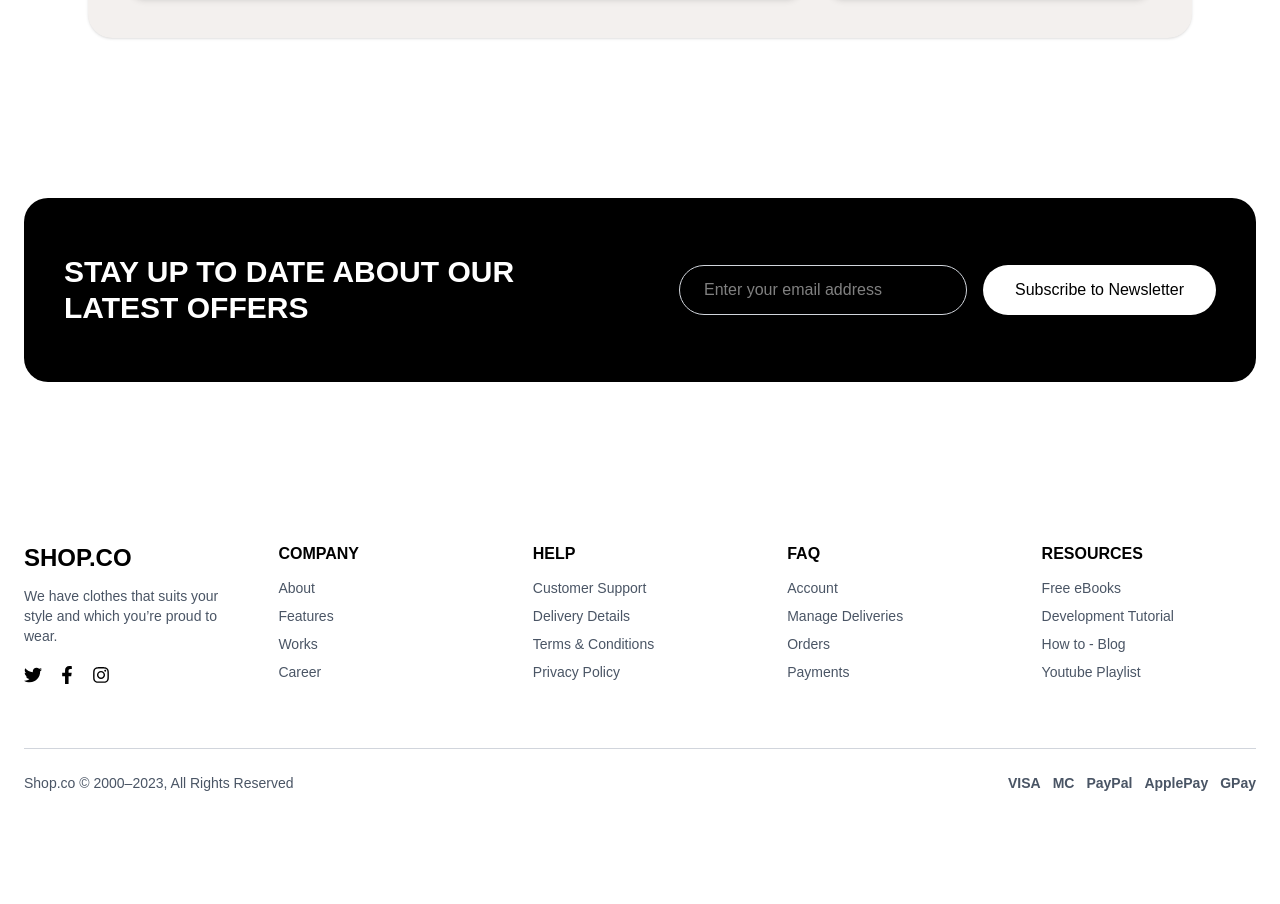
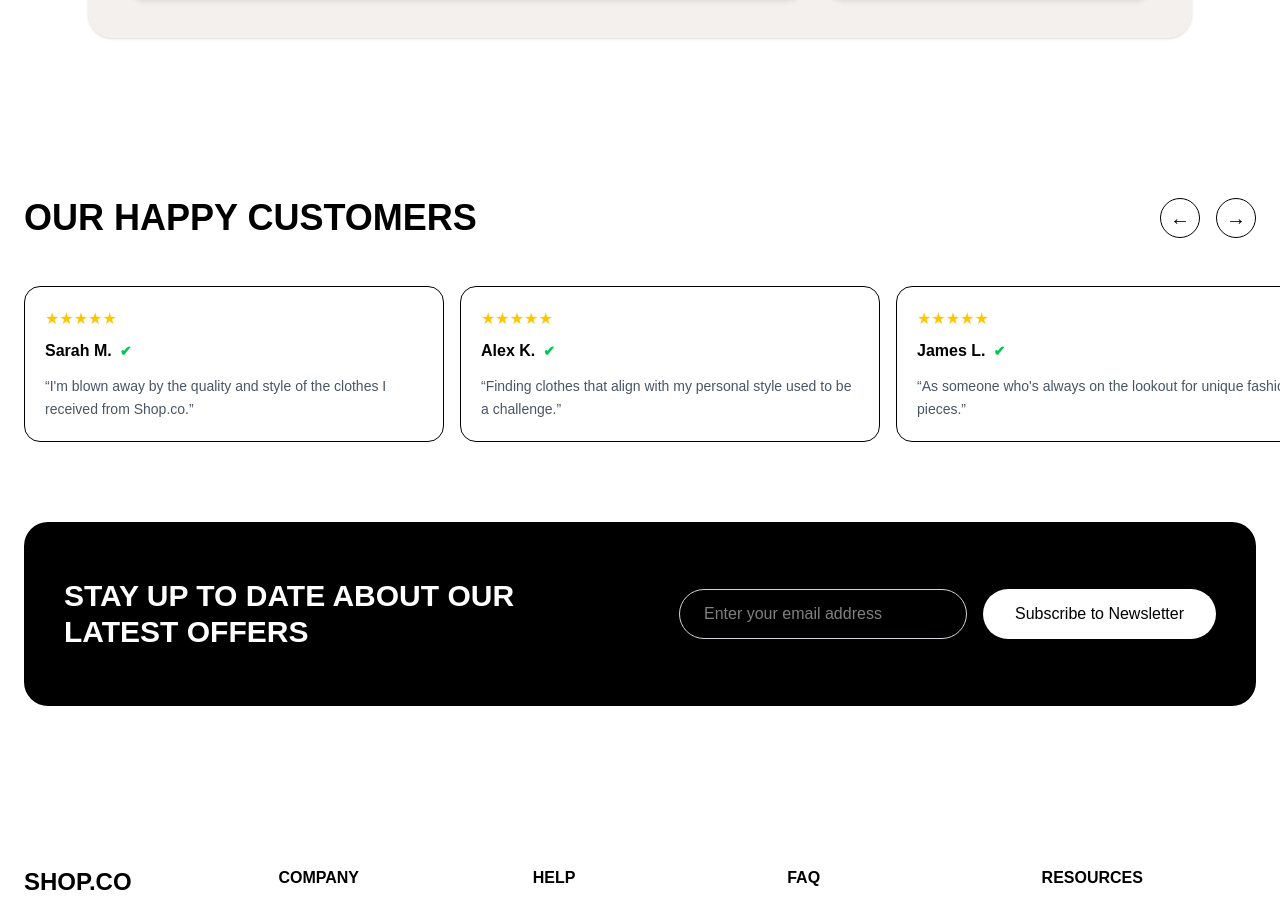
Before and after one commit to neel-hansaliya/SHOP.CO, a Next.js app: page / in a window 1280 px wide. Shown: the part 1908-2812 px from the top of the page. Before the commit the page ends 2741 px from the top, so only its background shows below. Built offline with nearby package versions, Linux system fonts and the light colour scheme; no server answers.

Commit message:
final commit

```diff
--- /dev/null
+++ b/app/components/FeedBack.tsx
@@ -0,0 +1,115 @@
+"use client";
+import { useRef } from "react";
+
+const customers = [
+    {
+        name: "Sarah M.",
+        review:
+            "I'm blown away by the quality and style of the clothes I received from Shop.co.",
+    },
+    {
+        name: "Alex K.",
+        review:
+            "Finding clothes that align with my personal style used to be a challenge.",
+    },
+    {
+        name: "James L.",
+        review:
+            "As someone who's always on the lookout for unique fashion pieces.",
+    },
+    {
+        name: "Moon S.",
+        review: "Amazing quality and fast delivery. Totally recommended!",
+    },
+    {
+        name: "Riya P.",
+        review: "Premium look and feel. Loved the collection.",
+    },
+    {
+        name: "Daniel R.",
+        review: "Very stylish clothes and reasonable prices.",
+    },
+    {
+        name: "Aman T.",
+        review: "Best online shopping experience so far.",
+    },
+];
+
+export default function FeedBack() {
+    const ref = useRef<HTMLDivElement>(null);
+
+    const scroll = (dir: "left" | "right") => {
+        ref.current?.scrollBy({
+            left: dir === "left" ? -420 : 420,
+            behavior: "smooth",
+        });
+    };
+
+    return (
+        <section className="pt-12 sm:pt-16 lg:pt-20 text-black">
+            {/* HEADER */}
+            <div className="max-w-7xl mx-auto px-4 sm:px-6 flex flex-col sm:flex-row sm:justify-between sm:items-center gap-6 mb-8 sm:mb-12">
+
+                <h2 className="text-2xl sm:text-3xl md:text-4xl font-black text-center sm:text-left">
+                    OUR HAPPY CUSTOMERS
+                </h2>
+
+                {/* ARROWS (hidden on mobile) */}
+                <div className="hidden sm:flex gap-4 text-xl">
+                    <button
+                        onClick={() => scroll("left")}
+                        className="w-10 h-10 rounded-full cursor-pointer border flex items-center justify-center hover:bg-black hover:text-white transition"
+                    >
+                        ←
+                    </button>
+                    <button
+                        onClick={() => scroll("right")}
+                        className="w-10 h-10 rounded-full cursor-pointer border flex items-center justify-center hover:bg-black hover:text-white transition"
+                    >
+                        →
+                    </button>
+                </div>
+            </div>
+
+            {/* CARDS */}
+            <div
+                ref={ref}
+                className="
+                    flex
+                    gap-4
+                    overflow-x-auto
+                    scroll-smooth
+                    scrollbar-hide
+                    px-4 sm:px-6
+                "
+            >
+                {customers.map((c, i) => (
+                    <div
+                        key={i}
+                        className="
+                            flex-shrink-0
+                            w-[85vw]
+                            sm:w-[360px]
+                            md:w-[420px]
+                            bg-white
+                            rounded-2xl
+                            border
+                            p-5
+                        "
+                    >
+                        <div className="text-yellow-400 mb-2">★★★★★</div>
+
+                        <h4 className="font-semibold flex items-center gap-2">
+                            {c.name}
+                            <span className="text-green-500 text-sm">✔</span>
+                        </h4>
+
+                        <p className="text-gray-600 text-sm mt-3 leading-relaxed">
+                            “{c.review}”
+                        </p>
+                    </div>
+                ))}
+            </div>
+        </section>
+    );
+}
--- a/app/globals.css
+++ b/app/globals.css
@@ -24,3 +24,16 @@ body {
   color: var(--foreground);
   font-family: Arial, Helvetica, sans-serif;
 }
+
+/* Hide scrollbar for all browsers */
+.scrollbar-hide {
+  -ms-overflow-style: none;
+  /* IE and Edge */
+  scrollbar-width: none;
+  /* Firefox */
+}
+
+.scrollbar-hide::-webkit-scrollbar {
+  display: none;
+  /* Chrome, Safari */
+}
--- a/app/page.tsx
+++ b/app/page.tsx
@@ -5,6 +5,7 @@ import Hero from "./components/Hero";
 import ProductSection from "./components/ProductSection";
 import Box from "../app/components/Box";
 import { getAllProducts } from "./api/fakestore";
+import FeedBack from "./components/FeedBack";
 
 export default function HomePage() {
   // Initialize state for data and loading
@@ -44,6 +45,7 @@ export default function HomePage() {
       <hr className="max-w-7xl mx-auto border-black" />
       <ProductSection title="TOP SELLING" products={products.slice(4, 8)} viewAll />
       <Box />
+      <FeedBack />
     </>
   );
 }
```
